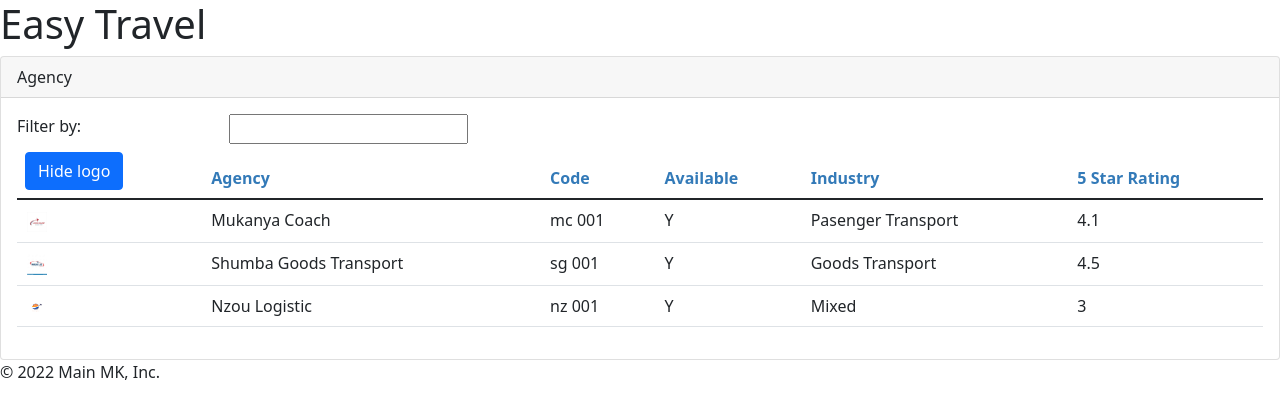
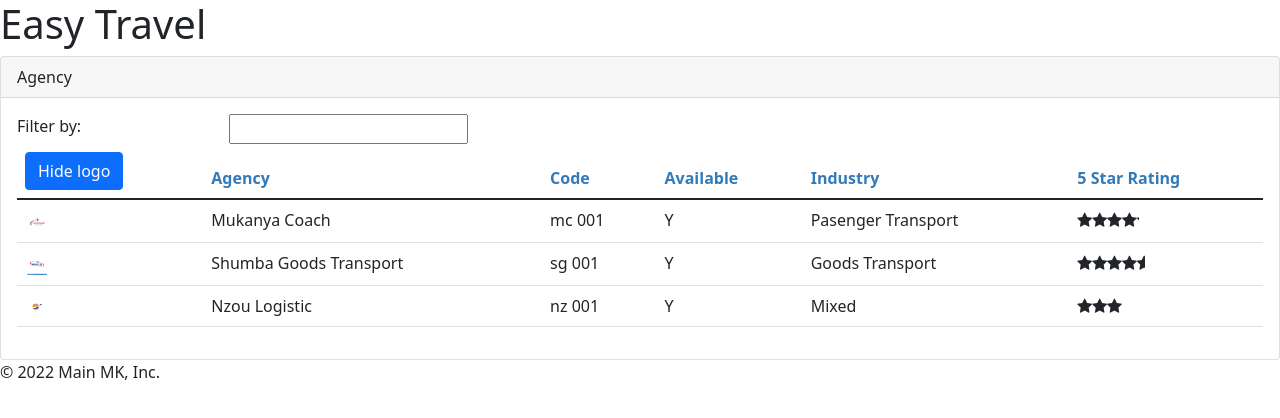
Before and after one commit to cjTarwireyi/easy-travel-angular, an Angular app: page /agencies in a window 1280 px wide. Shown: the top 418 px of the page. Built offline with nearby package versions, Linux system fonts and the light colour scheme.

Commit message:
added nested component

```diff
--- a/src/app/agencies/agency-list.component.html
+++ b/src/app/agencies/agency-list.component.html
@@ -43,7 +43,7 @@
               <td>{{ agency.available }}</td>
               <td>{{ agency.industry}}</td>
               <td>
-               {{agency.starRating}}
+              <pm-star [rating]='agency.starRating' (ratingClicked)='onRatingClicked($event)'></pm-star>
               </td>
             </tr>
           </tbody>
--- a/src/app/agencies/agency-list.component.ts
+++ b/src/app/agencies/agency-list.component.ts
@@ -61,6 +61,9 @@
    toggleLogo(): void{
        this.showLogo = !this.showLogo;
    }
+   onRatingClicked(message: string):void{
+        console.log(message);
+   }
    ngOnInit(): void {
         this.listFilter="";
     }
--- a/src/app/app.module.ts
+++ b/src/app/app.module.ts
@@ -5,6 +5,7 @@
 import { AppComponent } from './app.component';
 import { AgencyListComponent } from './agencies/agency-list.component';
 import { ConvertToSpacesPipe } from './shared/convert-to-spaces.pipe';
+import { StarComponent } from './shared/star.component';
 
 
 
@@ -12,7 +13,8 @@
   declarations: [
     AppComponent,
     AgencyListComponent,
-    ConvertToSpacesPipe
+    ConvertToSpacesPipe,
+    StarComponent
   ],
   imports: [
     BrowserModule,
--- /dev/null
+++ b/src/app/shared/star.component.css
@@ -0,0 +1,6 @@
+.crop {
+    overflow: hidden;
+  }
+  div {
+    cursor: pointer;
+  }
--- /dev/null
+++ b/src/app/shared/star.component.html
@@ -0,0 +1,12 @@
+<div class="crop"
+     [style.width.px]="cropWidth"
+     [title]="rating"
+     (click)='onClick()'>
+  <div style="width: 75px">
+    <span class="fa fa-star"></span>
+    <span class="fa fa-star"></span>
+    <span class="fa fa-star"></span>
+    <span class="fa fa-star"></span>
+    <span class="fa fa-star"></span>
+  </div>
+</div>
--- /dev/null
+++ b/src/app/shared/star.component.ts
@@ -0,0 +1,20 @@
+import { Component, Input, OnChanges, Output, EventEmitter } from "@angular/core";
+
+@Component({
+selector:'pm-star',
+templateUrl:'./star.component.html',
+styleUrls:['./star.component.css']
+})
+export class StarComponent implements OnChanges{
+@Input() rating:number = 0;
+cropWidth:number = 75;
+
+@Output() ratingClicked: EventEmitter<string> = new EventEmitter<string>();
+onClick(): void{
+    this.ratingClicked.emit(`The rating ${this.rating} was clicked`);
+}
+ngOnChanges(): void {
+    this.cropWidth = this.rating * 75/5
+
+}
+}
```
